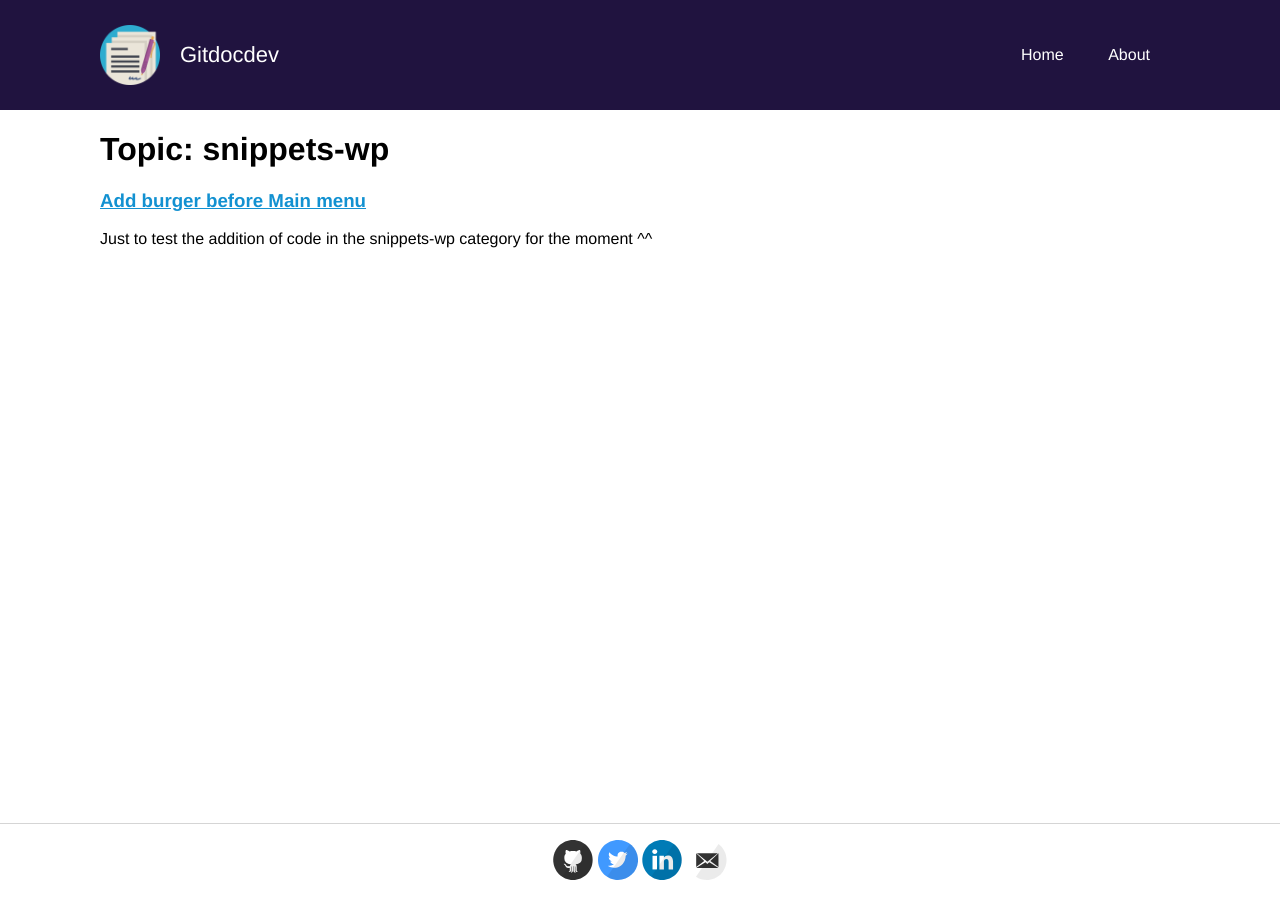
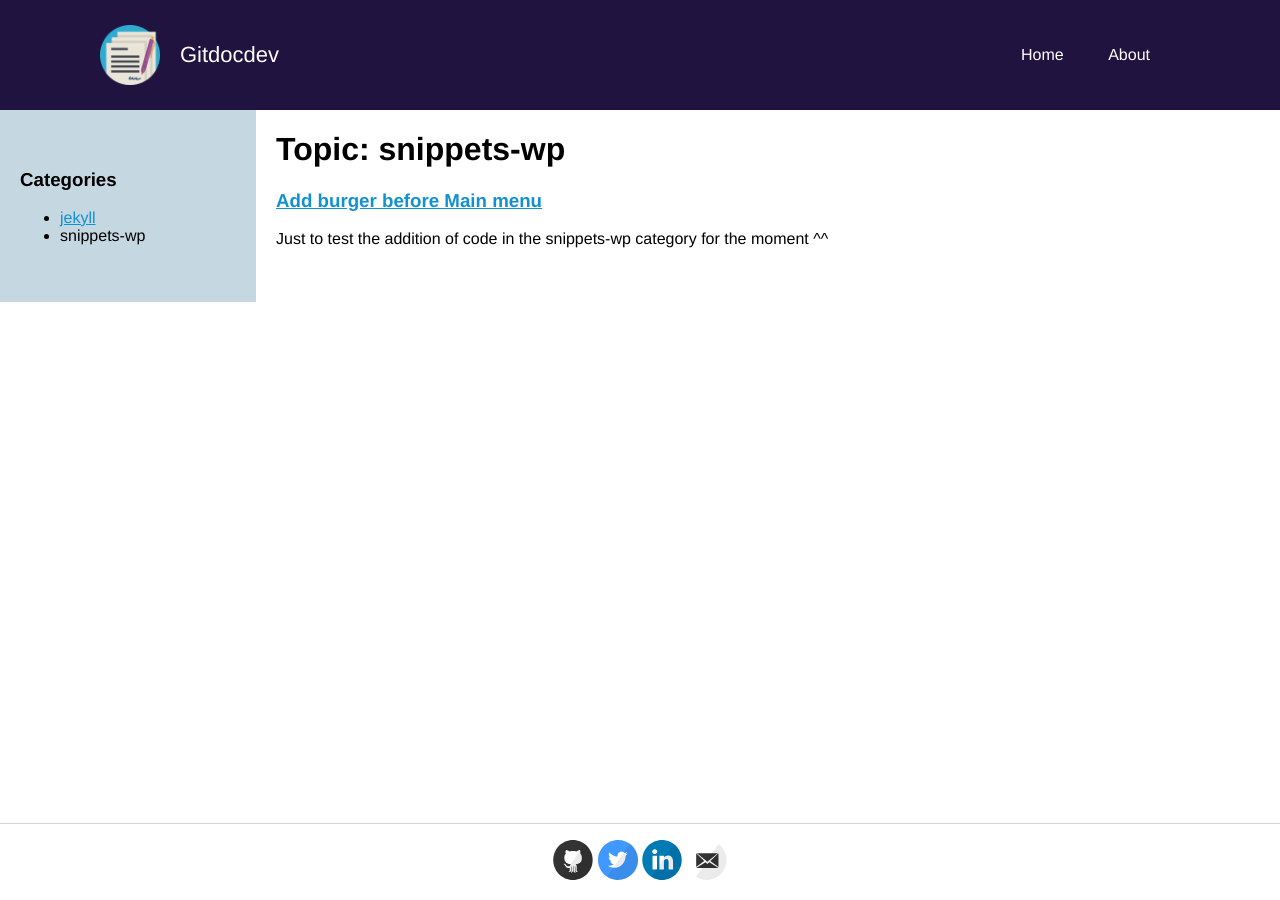
Before and after one commit to valerieblanchard/gitdocdev, a Jekyll site: the page built from snippets-wp.md, in a window 1280 px wide. Built offline with Jekyll 4.4.1, drawn with Linux system fonts in a browser that asks for light colours.

Commit message:
Add sidebar to cat and post for category navigation

```diff
--- a/_layouts/default.html
+++ b/_layouts/default.html
@@ -13,7 +13,15 @@
 	{% seo %}
 </head>
 
-<body>
+<body
+{% if page.layout == 'category' %}
+class="archive-category"
+{% elsif page.layout == 'post' %}
+class="single-post"
+{% else %}
+class="page"
+{% endif %}
+>
 	<div id="page" class="site">
 
 		<header class="site-header" id="header" role="banner">
@@ -31,6 +39,24 @@
 					{{ content }}
 				</div>
 			</main>
+
+			{% if page.layout == 'category' or page.layout == 'post' %}
+			<aside id="secondary" class="sidebar" role="complementary">
+				<h3>Categories</h3>
+				<ul class="nav-cat-list">
+					{% for cat in site.categories %}
+						{% assign cat_name = cat[0] %}
+						{% assign cat_url = cat[0] | append: "/" | prepend: "/" %}
+						{% if page.url == cat_url %}
+							<li><span class="active">{{ cat_name }}</span></li>
+						{% else %}
+							<li><a href="{{ site.baseurl }}{{ cat_url }}">{{ cat_name }}</a></li>
+						{% endif %}
+					{% endfor %}
+				</ul>
+
+			</aside>
+			{% endif %}
 		</div>
 
 		{% include footer.html %}
--- a/_sass/_layout.scss
+++ b/_sass/_layout.scss
@@ -2,7 +2,7 @@
   min-height: 100vh;
   display: flex;
   flex-direction: column;
-  overflow: hidden;
+  // overflow: hidden; // Sticky position can't work with it
 }
 .site-content {
   flex-grow: 1;
@@ -51,3 +51,29 @@ section {
 		width: calc(33.33% - 20px);
 	}
 }
+
+body {
+  &.archive-category,
+  &.single-post {
+    .sidebar {
+      background-color:#c5d7e0;
+      padding: 40px 20px;
+    }
+    @include desktop {
+      .site-content {
+        display: flex;
+      }
+      .content-area {
+        flex-basis: 80%;
+      }
+      .sidebar {
+        position: sticky;
+        top: 0;
+        align-self: flex-start; // flex box elements default to stretch, all the elements are the same height, which can't be scrolled againstadding this to the sticky element set the height to auto, which allowed scrolling, and fixed it.
+        order: -1;
+        flex: 1 0;
+      }
+    }
+
+  }
+}
```
